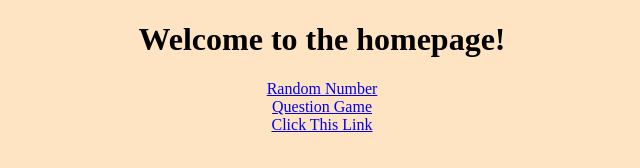
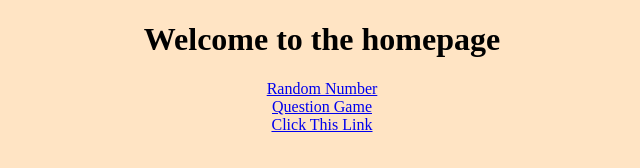
Before and after one commit to AlexanderLervik/mywebsite, a plain HTML site: page MyWebsite/index.html in a window 1280 px wide. Shown: the whole page, without its empty margins (318-958 px from the left). Drawn offline with Linux system fonts and the light colour scheme.

Commit message:
Changed h1

```diff
--- a/MyWebsite/index.html
+++ b/MyWebsite/index.html
@@ -23,7 +23,7 @@
 
         <div class="coolDiv">
 
-            <h1>Welcome to the homepage!</h1>
+            <h1>Welcome to the homepage</h1>
             <a href="RandomNumber.html">Random Number</a>
             <br><a href="QuestionGame.html">Question Game</a>
             <br><a href="ClickLink.html">Click This Link</a>
```
